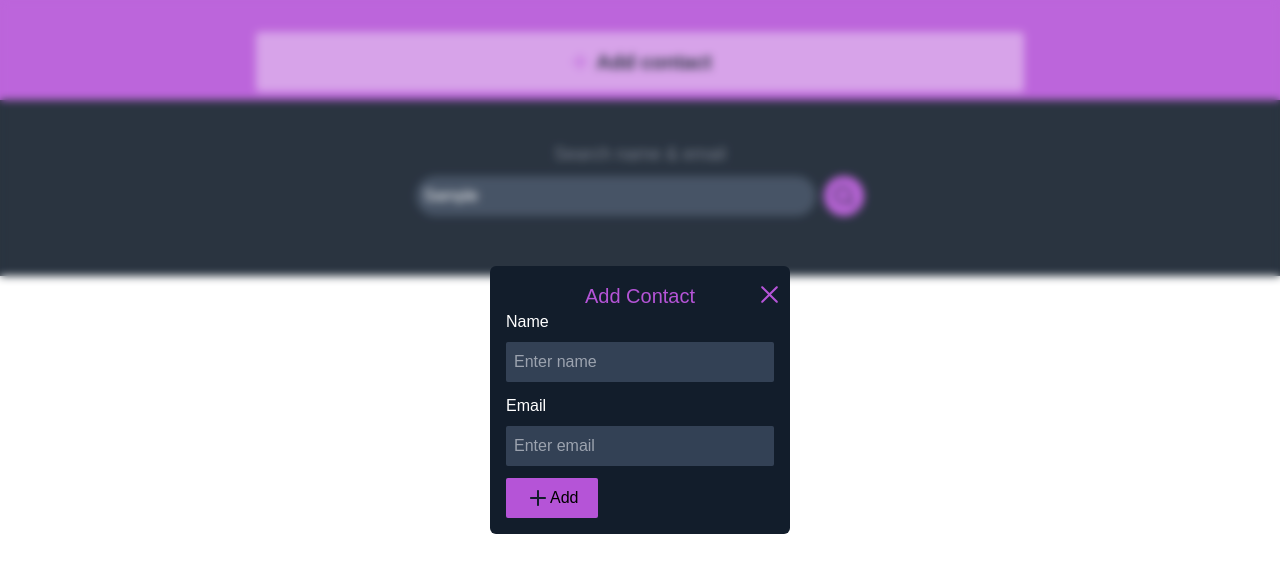
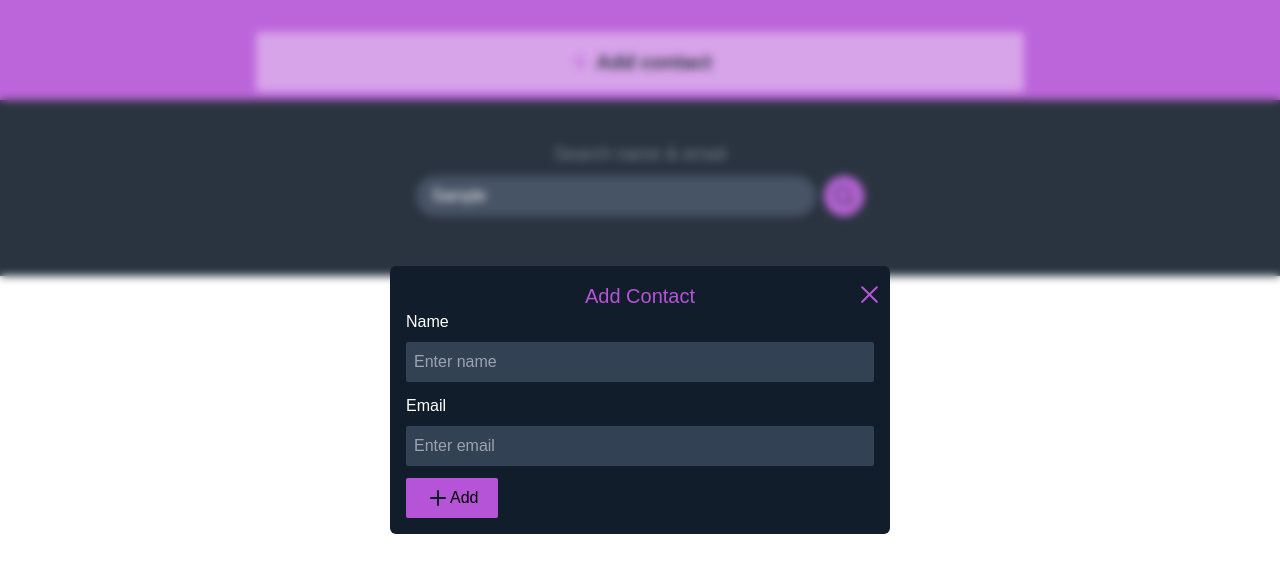
Before and after one commit to Firdosh01/Contact-manager, a React (Create React App) app: page / in a window 1280 px wide. Both pictures are taken after typing "Sample" into the empty fields and a click on the button "Add contact". Shown: the top 572 px of the page. Built offline with nearby package versions, Linux system fonts and the light colour scheme.

Commit message:
cleanup and update code structured

```diff
--- a/src/App.js
+++ b/src/App.js
@@ -1,13 +1,39 @@
-import logo from './logo.svg';
-import './App.css';
-import Contacts from './components/Contacts';
+import React, { useState } from "react";
+/** components */
+import Contacts from "./components/Contacts";
+/** style */
+import "./App.css";
 
 function App() {
+  const [addContactModal, setAddContactModal] = useState(false);
+
   return (
     <div>
-      <Contacts />
+      <div className="bg-[#B554D7] h-[100px]">
+        <div className="flex items-center justify-center">
+          <button
+            className="flex gap-1 outline-none bg-btn hover:text-[#B554D7] py-4 w-[60%] text-center text-[#121D2B] hover:bg-[#121D2B] rounded duration-500 font-semibold text-xl justify-center items-center mt-8"
+            onClick={() => setAddContactModal(true)}
+          >
+            <svg
+              xmlns="http://www.w3.org/2000/svg"
+              width="24"
+              height="24"
+              viewBox="0 0 24 24"
+              fill="none"
+            >
+              <path
+                d="M19 11H13V5C13 4.73478 12.8946 4.48043 12.7071 4.29289C12.5196 4.10536 12.2652 4 12 4C11.7348 4 11.4804 4.10536 11.2929 4.29289C11.1054 4.48043 11 4.73478 11 5V11H5C4.73478 11 4.48043 11.1054 4.29289 11.2929C4.10536 11.4804 4 11.7348 4 12C4 12.2652 4.10536 12.5196 4.29289 12.7071C4.48043 12.8946 4.73478 13 5 13H11V19C11 19.2652 11.1054 19.5196 11.2929 19.7071C11.4804 19.8946 11.7348 20 12 20C12.2652 20 12.5196 19.8946 12.7071 19.7071C12.8946 19.5196 13 19.2652 13 19V13H19C19.2652 13 19.5196 12.8946 19.7071 12.7071C19.8946 12.5196 20 12.2652 20 12C20 11.7348 19.8946 11.4804 19.7071 11.2929C19.5196 11.1054 19.2652 11 19 11Z"
+                fill="#B554D7"
+              />
+            </svg>
+            Add contact
+          </button>
+        </div>
+      </div>
+      <Contacts addContactModal={addContactModal} setAddContactModal={setAddContactModal}/>
     </div>
-    );
+  );
 }
 
 export default App;
--- a/src/components/AddContactModal.js
+++ b/src/components/AddContactModal.js
@@ -1,6 +1,5 @@
 import React from "react";
 import { useState } from "react";
-import toast from "react-hot-toast";
 
 export default function AddContactModal({
   setAddContactModal,
@@ -19,7 +18,8 @@ export default function AddContactModal({
     }));
   };
 
-  const handleAddContacts = () => {
+  const handleAddContacts = (e) => {
+    e.preventDefault()
     if (contact.name === "" || contact.email === "") {
       console.log("Please Enter contact");
     } else {
@@ -30,8 +30,8 @@ export default function AddContactModal({
 
   return (
     <div className="fixed inset-0 z-[1000] !mt-0 grid place-items-center overflow-auto bg-white bg-opacity-10 backdrop-blur-sm">
-      <div className="bg-[#121D2B] rounded-md w-[300px] m-5 p-4 relative">
-        <h3 className="text-[#B554D7] text-center text-xl">{editContact ? "Update " : "Add Contact"}</h3>
+      <div className="bg-[#121D2B] rounded-md w-[500px] m-5 p-4 relative">
+        <h3 className="text-[#B554D7] text-center text-xl">{editContact ? "Update Contact" : "Add Contact"}</h3>
         <div
           className="absolute cursor-pointer right-2 top-4"
           onClick={() => setAddContactModal(false)}
@@ -49,7 +49,7 @@ export default function AddContactModal({
             />
           </svg>
         </div>
-        <div className="flex flex-col gap-3">
+        <form className="flex flex-col gap-3" onClick={(e) => handleAddContacts(e)}>
           <div className="flex flex-col gap-2">
             <label htmlFor="Name" className="text-white ">
               Name
@@ -78,8 +78,8 @@ export default function AddContactModal({
               onChange={changeHandler}
             />
           </div>
-          <div onClick={() => handleAddContacts()}>
-            <button className="bg-[#B554D7] py-2 px-5 w-fit text-black flex rounded-sm">
+          <div>
+            <button type="submit" className="bg-[#B554D7] py-2 px-5 w-fit text-black flex rounded-sm">
               <svg
                 xmlns="http://www.w3.org/2000/svg"
                 width="24"
@@ -92,10 +92,10 @@ export default function AddContactModal({
                   fill="#121D2B"
                 />
               </svg>
-              {editContact ? "Saved" : "Add"}
+              {editContact ? "Update" : "Add"}
             </button>
           </div>
-        </div>
+        </form>
       </div>
     </div>
   );
--- a/src/components/ContactLists.js
+++ b/src/components/ContactLists.js
@@ -1,9 +1,19 @@
-import React from "react";
+import React, { useState } from "react";
+
+/**icons */
 import { BiSolidEdit } from "react-icons/bi";
 import { MdDelete } from "react-icons/md";
 
 export default function ContactLists({ contactLists, handleDeleteContact}) {
+console.log(contactLists)
+const [editContactData, setEditContactData] = useState([])
 
+
+const editData = (id) => {
+console.log(id)
+setEditContactData(contactLists.filter((ids) => ids !== id ))
+console.log(editContactData)
+}
 
   return (
     <div>
@@ -43,7 +53,7 @@ export default function ContactLists({ contactLists, handleDeleteContact}) {
         </div>
 
         <div className="flex gap-2">
-          <div className="text-2xl text-[#B554D7] cursor-pointer" >
+          <div className="text-2xl text-[#B554D7] cursor-pointer"  onClick={() => editData(contactLists.id)}>
             <BiSolidEdit />
           </div>
           <div className="text-2xl text-[#B554D7] cursor-pointer" onClick={() => handleDeleteContact(contactLists)}>
--- a/src/components/Contacts.js
+++ b/src/components/Contacts.js
@@ -1,16 +1,15 @@
 import React, { useEffect } from "react";
 import { useState } from "react";
+
+/** components */
 import AddContactModal from "./AddContactModal";
 import ContactLists from "./ContactLists";
 import {v4 as uuidv4} from 'uuid'
 
-export default function Contacts() {
-  const [addContactModal, setAddContactModal] = useState(false);
-
+export default function Contacts({addContactModal, setAddContactModal}) {
   const [addContacts, setAddContacts] = useState(() => {
     return JSON.parse(localStorage.getItem("contact"))
   || [] });
-
 
   useEffect(() => {
     localStorage.setItem("contact",JSON.stringify(addContacts))
@@ -26,38 +25,16 @@ export default function Contacts() {
     setAddContacts(addContacts.filter((id) => id !== contact ))
   }
 
-
   return (
     <div>
-      <div className="bg-[#B554D7] h-[100px]">
-        <div className="flex items-center justify-center">
-          <button
-            className="flex gap-1 outline-none bg-btn hover:text-[#B554D7] py-4 w-[60%] text-center text-[#121D2B] hover:bg-[#121D2B] rounded duration-500 font-semibold text-xl justify-center items-center mt-8"
-            onClick={() => setAddContactModal(true)}
-          >
-            <svg
-              xmlns="http://www.w3.org/2000/svg"
-              width="24"
-              height="24"
-              viewBox="0 0 24 24"
-              fill="none"
-            >
-              <path
-                d="M19 11H13V5C13 4.73478 12.8946 4.48043 12.7071 4.29289C12.5196 4.10536 12.2652 4 12 4C11.7348 4 11.4804 4.10536 11.2929 4.29289C11.1054 4.48043 11 4.73478 11 5V11H5C4.73478 11 4.48043 11.1054 4.29289 11.2929C4.10536 11.4804 4 11.7348 4 12C4 12.2652 4.10536 12.5196 4.29289 12.7071C4.48043 12.8946 4.73478 13 5 13H11V19C11 19.2652 11.1054 19.5196 11.2929 19.7071C11.4804 19.8946 11.7348 20 12 20C12.2652 20 12.5196 19.8946 12.7071 19.7071C12.8946 19.5196 13 19.2652 13 19V13H19C19.2652 13 19.5196 12.8946 19.7071 12.7071C19.8946 12.5196 20 12.2652 20 12C20 11.7348 19.8946 11.4804 19.7071 11.2929C19.5196 11.1054 19.2652 11 19 11Z"
-                fill="#B554D7"
-              />
-            </svg>
-            Add contact
-          </button>
-        </div>
-      </div>
       <div className="bg-[#121D2B] py-10">
         <div className="flex flex-col items-center justify-center">
           <p className="pb-2 text-lg text-gray-500">Search name & email</p>
           <div className="flex gap-2">
             <input
               type="text"
-              className="rounded-full outline-none bg-slate-700 md:w-[400px] w-[300px] px-2 text-white"
+              placeholder="Search contacts"
+              className="rounded-full outline-none bg-slate-700 md:w-[400px] w-[300px] px-4 text-white placeholder:select-none"
             />
             <div className="bg-[#B554D7] w-fit p-2 rounded-full cursor-pointer">
               <svg
```
Also changed, not shown: 1 other file (tests, documents, lock files or other folders).
